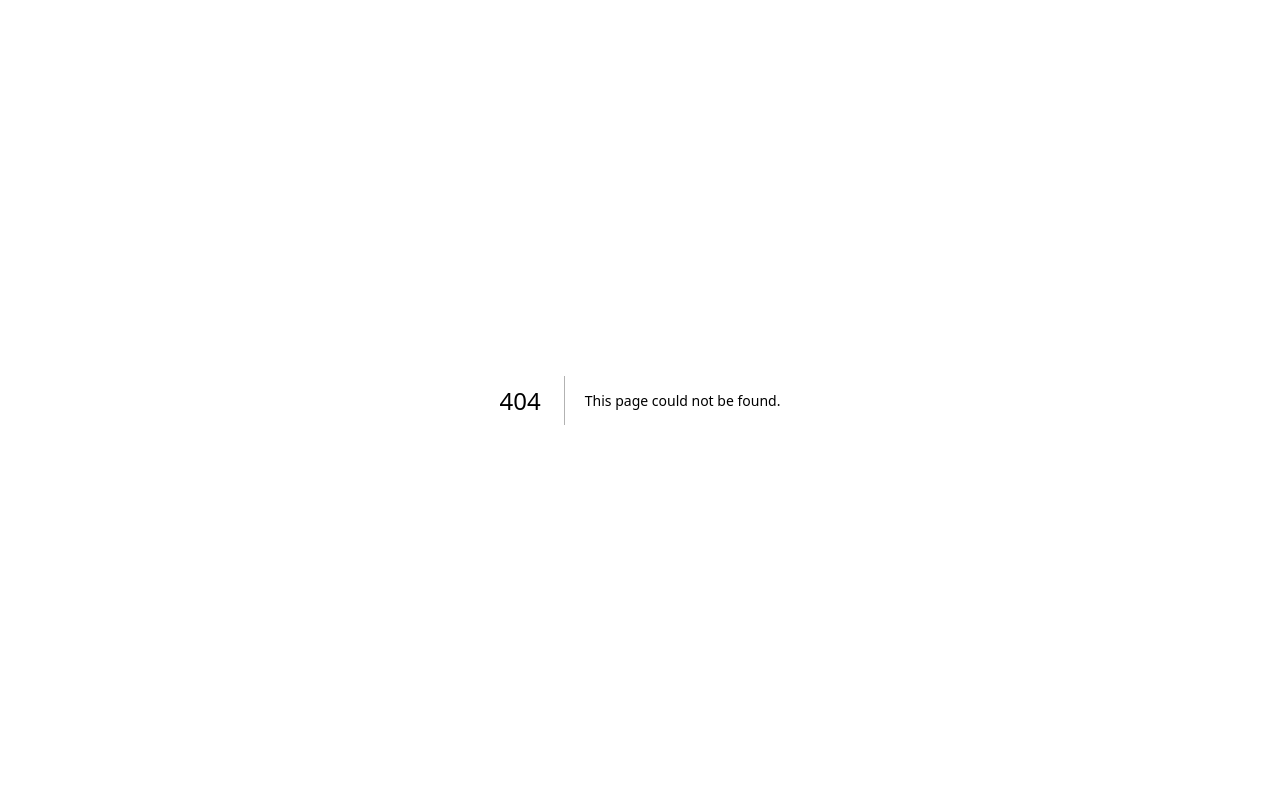
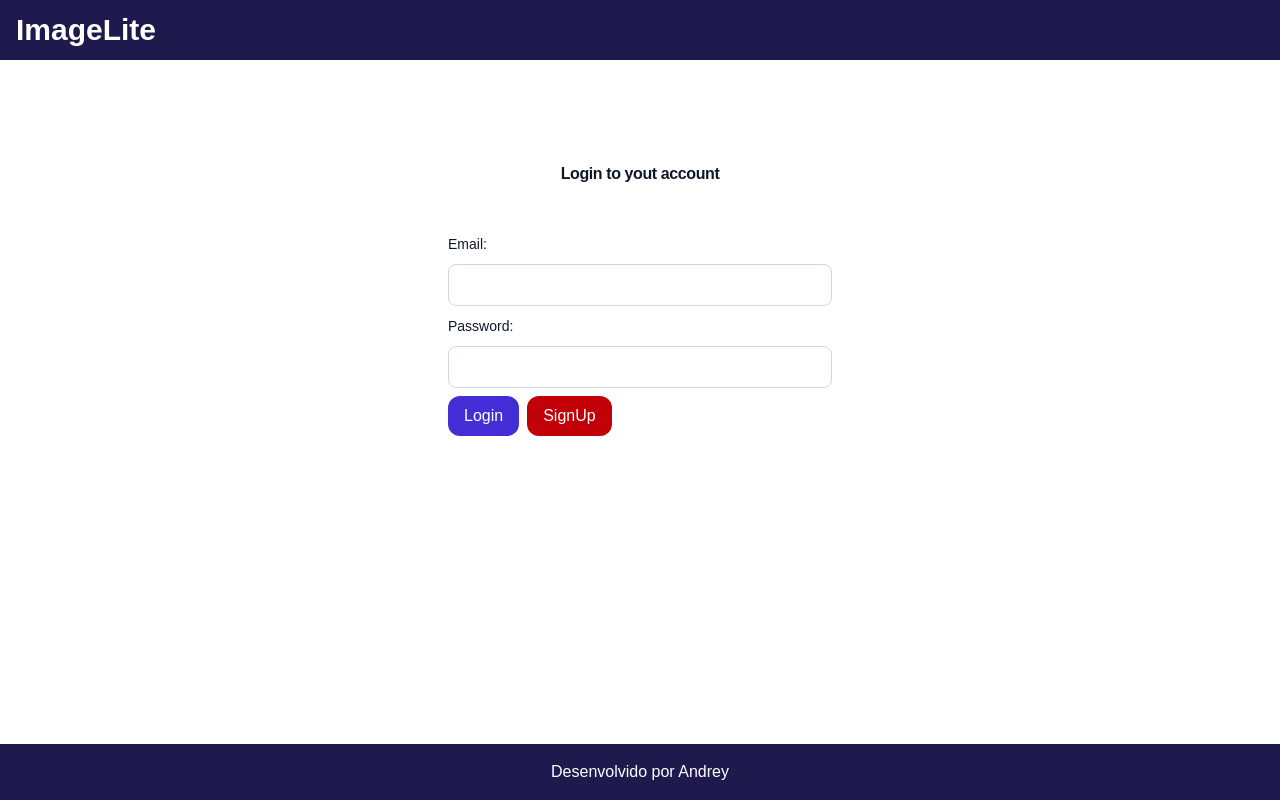
Before and after one commit to AndreyMendonca/FullStackJavaReactJS, a Next.js app in the folder frontend_img/: page /login in a window 1280 px wide. Before the commit this address had no page. Built offline with nearby package versions, Linux system fonts and the light colour scheme.

Commit message:
Criação da tela de login

```diff
--- /dev/null
+++ b/frontend_img/src/app/login/page.tsx
@@ -0,0 +1,104 @@
+"use client"
+
+import { Button } from "@/components/Button"
+import { InputText } from "@/components/InputText"
+import { RenderIf } from "@/components/RenderIf"
+import { Template } from "@/components/Template"
+import { useState } from "react"
+
+export default function Login(){
+
+    const [newUserState, setNewUserState] = useState<boolean>(false);
+
+    return (
+        <Template>
+            <div className="flex min-h-full flex-1 flex-col justify-center px-6 py-12 lg:px-8">
+                <div className="sm:mx-auto sm:w-full sm:max-w-sm">
+                    <h2 className="mt-10 text-center text-1x1 font-bold leading-9 tracking-tight text-gray-900">
+                        {newUserState ? 'Create new User' : 'Login to yout account'}
+                    </h2>
+                </div>
+                <div className="mt-10 sm:mx-auto sm:w-full sm:max-w-sm">
+                    <form className="space-y-2">
+                        <RenderIf condition={newUserState}>
+                            <div>
+                                <label className="block text-sm font-medium leading-6 text-gray-900">Name:</label>
+                            </div>
+                            <div className="mt-2">
+                                <InputText
+                                    type="text"
+                                    style="w-full"
+                                    id="name"
+                                />
+                            </div>
+                        </RenderIf>
+
+                        <div>
+                            <label className="block text-sm font-medium leading-6 text-gray-900">Email:</label>
+                        </div>
+                        <div className="mt-2">
+                            <InputText
+                                type="email"
+                                style="w-full"
+                                id="email"
+                            />
+                        </div>
+                        <div>
+                            <label className="block text-sm font-medium leading-6 text-gray-900">Password:</label>
+                        </div>
+                        <div className="mt-2">
+                            <InputText
+                                type="password"
+                                style="w-full"
+                                id="password"
+                            />
+                        </div>
+                        <RenderIf condition={newUserState}>
+                            <div>
+                                <label className="block text-sm font-medium leading-6 text-gray-900">Reapeat Password:</label>
+                            </div>
+                            <div className="mt-2">
+                                <InputText
+                                    type="password"
+                                    style="w-full"
+                                    id="passwordMatch"
+                                />
+                            </div>
+                        </RenderIf>
+                        <div>
+                            <RenderIf condition={newUserState}>
+                                <Button
+                                    type="submit"
+                                    label="Save"
+                                    color="bg-indigo-700 hover:bg-indigo-500 mr-2"
+                                />
+                                <Button
+                                    type="button"
+                                    label="Cancel"
+                                    color="bg-red-700 hover:bg-red-500"
+                                    onClick={() => setNewUserState(false)}
+                                />
+                            </RenderIf>
+
+                            <RenderIf condition={!newUserState}>
+                                <Button
+                                    type="submit"
+                                    label="Login"
+                                    color="bg-indigo-700 hover:bg-indigo-500 mr-2"
+                                />
+                                <Button
+                                    type="button"
+                                    label="SignUp"
+                                    color="bg-red-700 hover:bg-red-500"
+                                    onClick={() => setNewUserState(true)}
+                                />
+                            </RenderIf>
+
+                        </div>
+                    </form>
+
+                </div>
+            </div>
+        </Template>
+    )
+}
--- /dev/null
+++ b/frontend_img/src/components/RenderIf.tsx
@@ -0,0 +1,15 @@
+type Props = {
+    condition: boolean;
+    children: React.ReactNode;
+}
+
+export const RenderIf = ({condition, children}: Props) =>{
+    return (
+        <>
+            {
+            condition &&
+                children
+            }
+        </>
+    )
+}
```
